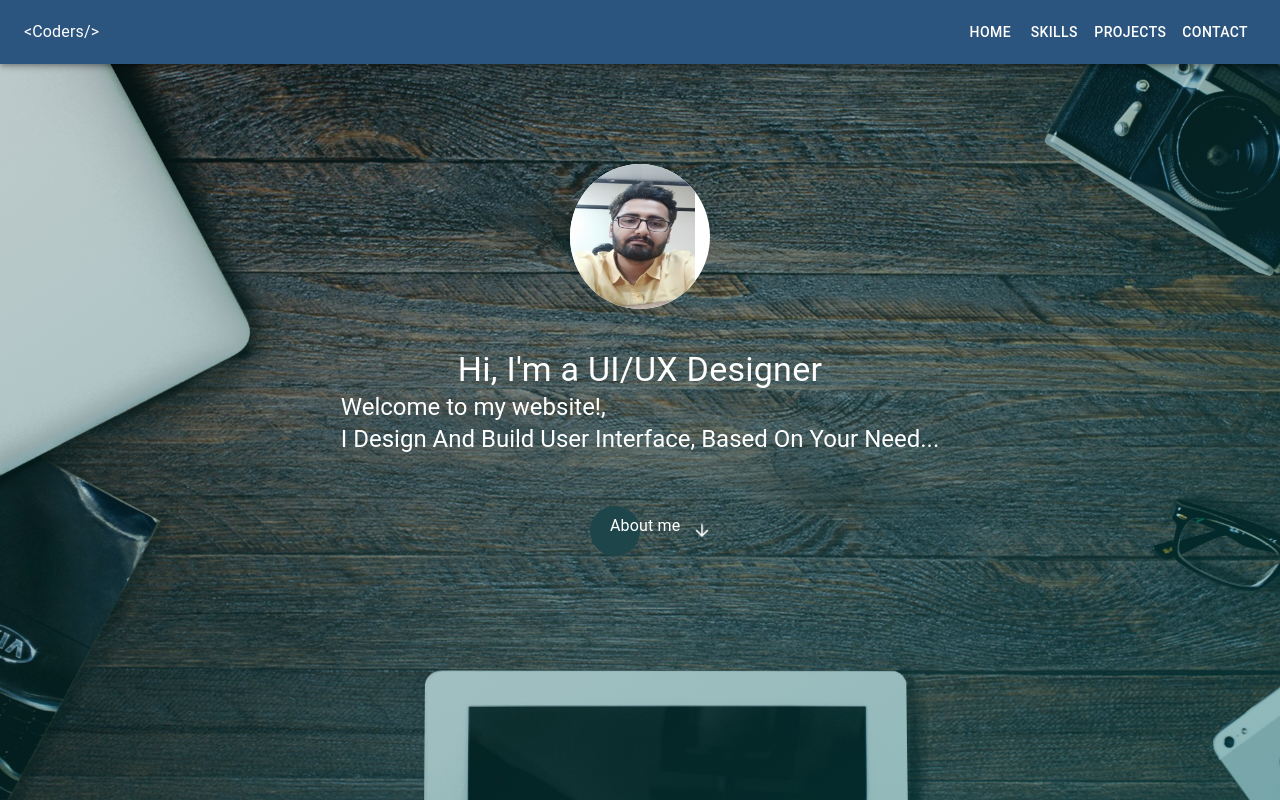
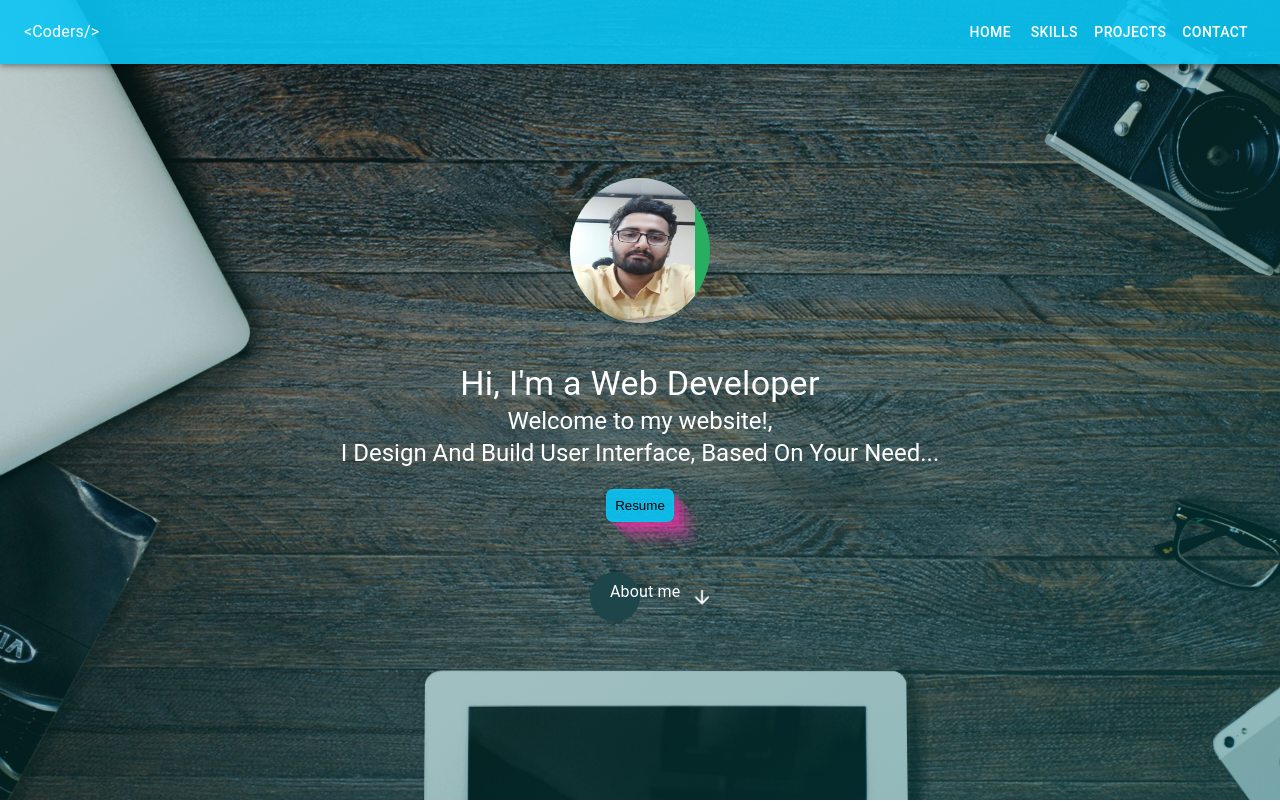
Before and after one commit to Dkravi93/portfolio, a React (Create React App) app: page / in a window 1280 px wide. Shown: the top 802 px of the page. Built offline with nearby package versions, Linux system fonts and the light colour scheme.

Commit message:
lot of change

```diff
--- a/src/App.css
+++ b/src/App.css
@@ -1,38 +1,3 @@
 .App {
   text-align: center;
 }
-
-.App-logo {
-  height: 40vmin;
-  pointer-events: none;
-}
-
-@media (prefers-reduced-motion: no-preference) {
-  .App-logo {
-    animation: App-logo-spin infinite 20s linear;
-  }
-}
-
-.App-header {
-  background-color: #282c34;
-  min-height: 100vh;
-  display: flex;
-  flex-direction: column;
-  align-items: center;
-  justify-content: center;
-  font-size: calc(10px + 2vmin);
-  color: white;
-}
-
-.App-link {
-  color: #61dafb;
-}
-
-@keyframes App-logo-spin {
-  from {
-    transform: rotate(0deg);
-  }
-  to {
-    transform: rotate(360deg);
-  }
-}
--- a/src/components/HeadersComponents/HeadersStyles.jsx
+++ b/src/components/HeadersComponents/HeadersStyles.jsx
@@ -14,29 +14,33 @@ export const Styles = makeStyles((theme) =>({
     },
     Navbar: {
         backgroundColor : Theme.colors.best,
+        color: '#fff'
     },
     headcontent: {
         width: '100%',
          minHeight: '90vh',
          height: "auto",
+         paddingTop:'5vh',
          display: "flex",
          flexFlow: 'column wrap',
          alignItems: 'center',
          color: 'white',
          fontFamily: 'roboto',
+         textAlign: 'center',
          justifyContent: 'center',
+         [theme.breakpoints.down('xs')]: {
+            paddingTop:'10vh'
+        }
     },
     headTitle: {
         fontSize: '4rem',
         color: 'white',
-        [theme.breakpoints.down('xs')]: {
-            fontSize: '2.5rem',
-        }
+
     },
     headDesc: {
         fontSize: '2rem',
         color: 'white',
-        marginLeft: 'vw',
+        margin: 'auto',
         [theme.breakpoints.down('xs')]: {
             fontSize: '1.5rem',
         }
@@ -67,12 +71,14 @@ export const Styles = makeStyles((theme) =>({
             content: '""',
             borderRadius: "50%",
 
-        }
+        },
+
     },
     decoratorText: {
         position: 'absolute',
         lineHeight:"40px",
         left: "20px",
+
     },
     decoratorArrow: {
         position: 'absolute',
@@ -110,8 +116,8 @@ export const Styles = makeStyles((theme) =>({
             width: "100px",
             height: "115px",
             top: "3vh",
-            left: "10vw",
-            display: "none",
+            justifyContent: "center",
+            display: "flex",
             alignItems: "center",
             content: '""',
         },
--- a/src/components/HeadersComponents/Headerscomponents.jsx
+++ b/src/components/HeadersComponents/Headerscomponents.jsx
@@ -18,6 +18,10 @@ export default function headerscompnents() {
 
     const [count,setCount] = State(0);
     const [res,setRes] = State("");
+
+    const handleClick = () => {
+      window.open("https://drive.google.com/file/d/1P4FqPrXjUN68MbXfyXO7Uyjd0vPyGAkM/view?usp=sharing");
+    };
 
     Effect(() => {
       const timer = setTimeout(() => {
@@ -48,6 +52,18 @@ export default function headerscompnents() {
              <br/>
              I Design And Build User Interface, Based On Your Need...
            </Typography>
+           <br />
+           <Typography>
+
+           <button onClick={handleClick} style={{
+             backgroundColor: 'rgba(9, 198, 245, 0.897)',
+             borderRadius: "7px",
+             border: "1px solid rgba(9, 198, 245, 0.897)",
+             padding: "8px",
+             cursor: 'pointer',
+             boxShadow: 'rgba(240, 46, 170, 0.4) 5px 5px, rgba(240, 46, 170, 0.3) 10px 10px, rgba(240, 46, 170, 0.2) 15px 15px, rgba(240, 46, 170, 0.1) 20px 20px, rgba(240, 46, 170, 0.05) 25px 25px'
+           }}>Resume</button>
+           </Typography>
            <Box className={classes.decorator}>
            <Typography className={classes.decoratorText}>
              <span><a href="#about" style= {{textDecoration: 'none', color: 'white'}}> About me</a></span>
--- a/src/components/HeadersComponents/Navbar.jsx
+++ b/src/components/HeadersComponents/Navbar.jsx
@@ -12,16 +12,19 @@ export default function Navbar() {
         { label: 'Contact',Id: 'Contact'},
 
     ];
+
     const handleNavHide = () => {
       document.getElementById("tr").style.display = "flex";
       document.getElementById("tr").style.flexDirection = "column";
       document.getElementById("tr").style.backgroundColor = "white";
+
     }
+
   return (
     <AppBar position="fixed" className={classes.Navbar} id={classes.project_sectHome}>
     <Toolbar className={classes.Toolbar}>
     <Typography component="h6">
-      {"<Coders/>"}
+      {<span id="project_sectHome">{'<Coders/>' }</span>}
     </Typography>
     {}
     <Box component={Hidden} xsDown>
@@ -35,14 +38,19 @@ export default function Navbar() {
     </Box>
     <Box className= {classes.navhide}  component={Hidden} smUp>
 
-           <button style={{position: 'relative',right: '0vw'}} onClick={handleNavHide}>&#9776;</button>
-
-       <div id='tr' style={{position: 'absolute',textAlign: 'center',top:'6vh',right: '0vw',display: 'none',zIndex:"1",overflow: 'visible', width:'100px'}}>
-             <a href= '#Home'style={{textDecoration: 'none', color: 'black'}}>Home</a><br/>
+           <button style={{position: 'relative',right: '0vw'}} onMouseOver={handleNavHide} onMouseOut={()=>{
+             document.getElementById("tr").style.display = "none";
+           }}>&#9776;
+           <div id='tr' style={{position: 'absolute',textAlign: 'center',top:'3vh',right: '0vw',display: 'none',zIndex:"1",overflow: 'visible', width:'100px'}}>
+             <a href= '#project_sectHome'style={{textDecoration: 'none', color: 'black'}}>Home</a><br/>
              <a  href= '#project_sectSkills'style={{textDecoration: 'none', color: 'black'}}>Skills</a><br/>
              <a href= '#project_sectProjects'style={{textDecoration: 'none', color: 'black'}}>Projects</a><br/>
              <a href= '#project_sectContact'style={{textDecoration: 'none', color: 'black'}}>Contact</a><br/>
-       </div>
+           </div>
+
+           </button>
+
+
     </Box>
   </Toolbar>
 </AppBar>
--- a/src/components/HeadersComponents/Theme.jsx
+++ b/src/components/HeadersComponents/Theme.jsx
@@ -2,9 +2,9 @@ export const Theme = {
        colors: {
             base1 : "#1e464a",
             primary : "#0097a7",
-            base2: "#fff",
+            base2: "#27AE60",
             trans: "transparent",
-            best : '#2B547E',
+            best : 'rgba(9, 198, 245, 0.897)',
        }
 
   };
--- a/src/components/ProjectsComponents/Projects.jsx
+++ b/src/components/ProjectsComponents/Projects.jsx
@@ -71,7 +71,8 @@ export default function Projects() {
              <div >Express</div>
          </div>
         </div>
-        </div><h1 style={{textAlign: 'center', marginTop: '-60px'}}>Projects</h1>
+        </div>
+        <h1 style={{textAlign: 'center', marginTop: '-60px'}}>Projects</h1>
         <div id="project_sectProjects">
             <div className= "pro_card1">
                 <h3 style={{textAlign: 'center'}}>Alibaba Clone</h3>
@@ -167,6 +168,7 @@ export default function Projects() {
             </div>
         </div>
         <hr/>
+        <h1 style={{textAlign: 'center'}}>Contact</h1>
         <div id="project_sectContact">
             <div>
                 <h2 style={{color: "#00BFFF"}}>
@@ -175,6 +177,19 @@ export default function Projects() {
                 <h4  style={{color: "#000"}}>
                     Let's Connect!
                 </h4>
+                <div id='contact'>
+                    <span>
+                        <a href="https://github.com/Dkravi93">
+                        <img src="https://img.icons8.com/ios-glyphs/30/000000/github.png"  alt="imageSkills"/>
+                        </a>
+                        <a href="https://www.linkedin.com/in/deepak-ravi93/?originalSubdomain=in">
+                        <img src="https://img.icons8.com/ios-glyphs/30/000000/linkedin.png"  alt="imageSkills"/>
+                        </a>
+                        <a href="https://twitter.com/DkRavi_3">
+                        <img src="https://img.icons8.com/ios-glyphs/30/000000/twitter--v1.png"  alt="imageSkills"/>
+                        </a>
+                    </span>
+                </div>
             </div>
             <div>
                 <ContactUs/>
--- a/src/components/ProjectsComponents/projects.css
+++ b/src/components/ProjectsComponents/projects.css
@@ -97,6 +97,9 @@
         justify-content: space-evenly;
         flex-wrap: wrap;
     }
+    #project> h2:nth-child(1){
+        top: '50vh'
+    }
   }
 
 .Skills img{
@@ -139,6 +142,7 @@
       justify-content: space-evenly;
       width: 100%;
       background-color: #fefffe;
+      border-bottom: 4px solid #95A5A6 ;
   }
   .pro_card1{
     width: 350px;
@@ -160,6 +164,7 @@
  #project_sectContact{
      display: flex;
      justify-content: space-evenly;
+
  }
  #project_sectProjects > div:nth-child(2){
      display: block;
```
Also changed, not shown: src/components/Education/Education.jsx (added, +12 -0 lines).
